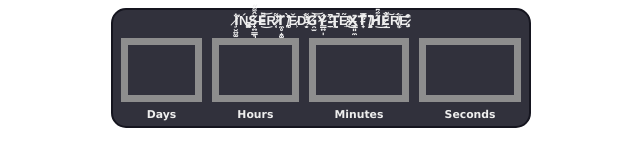
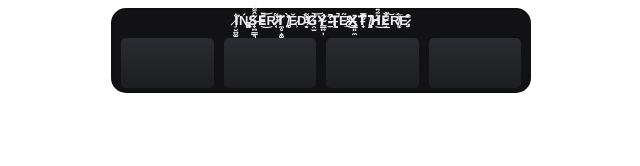
Before and after one commit to OldMan-Jenkins/rpc-countdown, a plain HTML site: page countdown2.html in a window 1280 px wide. Shown: the whole page, without its empty margins (327-967 px from the left). Drawn offline with Linux system fonts and the light colour scheme.

Commit message:
Update countdown2.html

```diff
--- a/countdown2.html
+++ b/countdown2.html
@@ -11,9 +11,9 @@
 
 		#container {
 			color: #eee;
-			background-color: #31313c;
+			background-color: #121215;
 			border-radius: 15px;
-			border: 2px solid #15151f;
+			border: 2px solid #101013;
 			padding: 0.8% 2%;
 			width: 400px;
 			font-family: "Verdana", "Arial", sans-serif;
@@ -24,9 +24,8 @@
 		#timer {
 			display: grid;
 			grid-auto-columns: repeat(4, 1fr);
-			grid-auto-rows: 50px 15px;
+			grid-auto-rows: 50px;
 			grid-column-gap: 10px;
-			grid-row-gap: 20px;
 			margin-top: 10px;
 		}
 		#timer-days {grid-column: 1 / 2;}
@@ -35,20 +34,14 @@
 		#timer-seconds {grid-column: 4 / 5;}
 		#timer-days, #timer-hours, #timer-minutes, #timer-seconds {
 			grid-row: 1;
-			background-color: transparent;
-			border: 7px solid #8d8d8d;
+			background: linear-gradient(to bottom, #292b30, #1d1e21);
+			border-radius: 5px;
 			height: 50px;
 			display: grid;
 			align-items: center;
 			font-style: normal;
 			font-size: 35px;
-			color: red;
-		}
-		.timer-label {
-			grid-row: 2;
-			font-style: normal;
-			font-weight: bold;
-			font-size: smaller;
+			color: #eee;
 		}
 	</style>
 	<script defer>
@@ -96,10 +89,6 @@
 		<span id="label">I̷̧̮͍͚̐̕Ń̵̢̪͔̻̭S̸̟͍̳͉̀̂͌̋E̶͊͆͜͝R̷̛̩͔͌T̸̼̥̝͚̫̀ ̸̨̪̂̎͗͛̀ͅĚ̷͕D̵̛̼͎̝̝͌̓̉͐G̸̯̫̓͝Y̴̳͍̩̑̓ ̵̠̣͐̔̋̚T̶̢̰̚E̷̛̲͖̒̃̄͜X̶̨̳͈̼͆T̵̟͒̓̆̿̒ ̸̧̝̯͖̻͊̆̄͂̑H̸̃͋͆͜Ȅ̷̲̀̃͠ͅR̸̦͚̅̈́͐E̷̡̫͆̊͐͒</span>
 		<div id="timer">
 			<div id="timer-days"></div><div id="timer-hours"></div><div id="timer-minutes"></div><div id="timer-seconds"></div>
-			<div class="timer-label" style="grid-column: 1 / 2">Days</div>
-			<div class="timer-label" style="grid-column: 2 / 3">Hours</div>
-			<div class="timer-label" style="grid-column: 3 / 4">Minutes</div>
-			<div class="timer-label" style="grid-column: 4 / 5">Seconds</div>
 		</div>
 	</div>
 </body>
```
